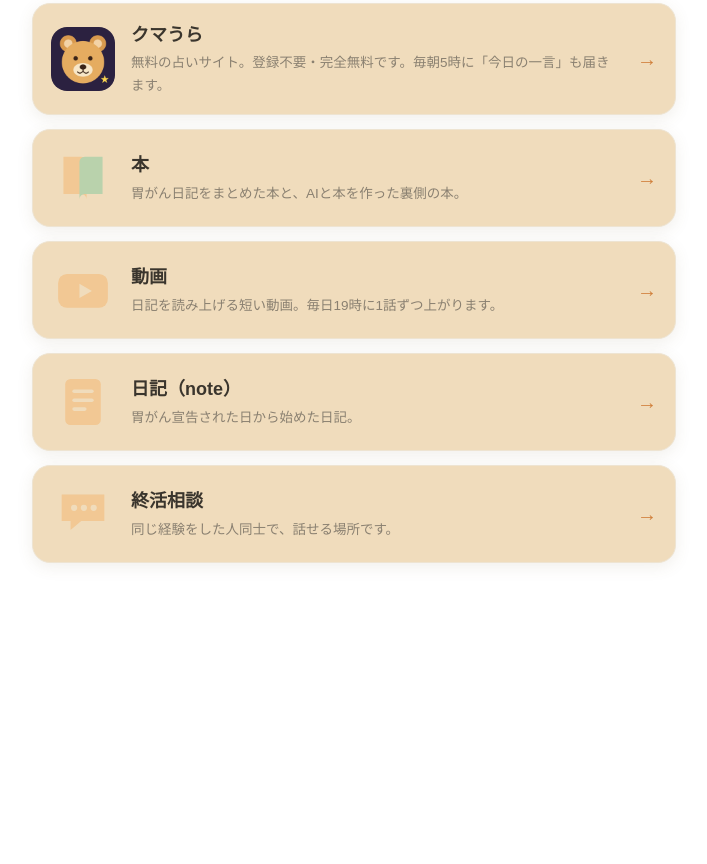
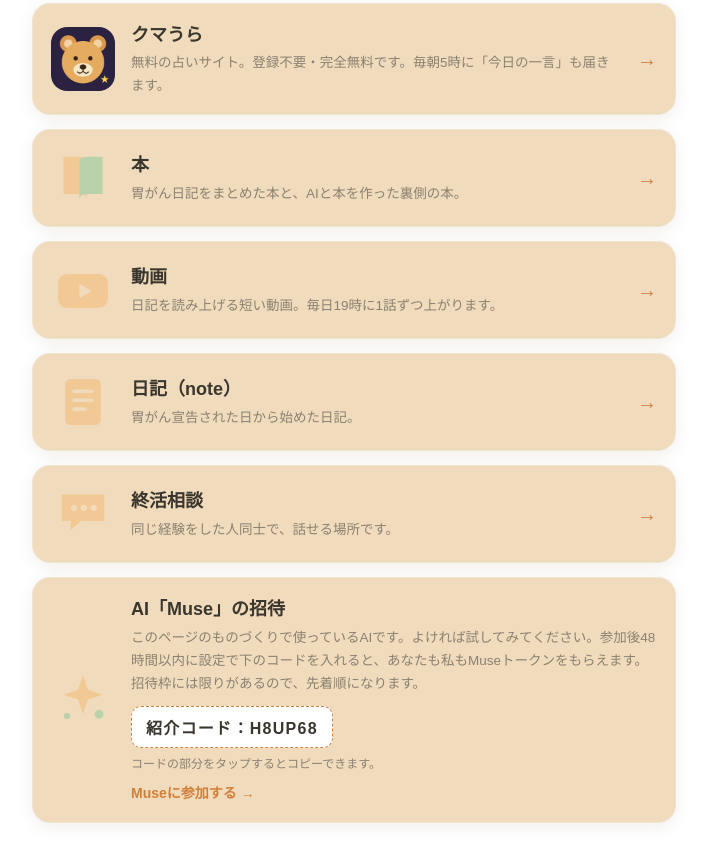
Before and after one commit to anshinsyukatu/works, a plain HTML site: page index.html in a window 1280 px wide. Shown: the part 298-1162 px from the top of the page, without its empty margins (286-993 px from the left). Before the commit the page ends 909 px from the top, so only its background shows below. Drawn offline with Linux system fonts and the light colour scheme.

Commit message:
Muse招待カードを追加

```diff
--- a/index.html
+++ b/index.html
@@ -71,7 +71,32 @@
 <span class="card-go">→</span>
 </a>
 
+<div class="card card-invite">
+<div class="card-art" aria-hidden="true">
+<svg viewBox="0 0 72 72" width="64" height="64"><path d="M36 8 l5.5 16.5 L58 30 l-16.5 5.5 L36 52 l-5.5 -16.5 L14 30 l16.5 -5.5 z" class="art-body"/><circle cx="54" cy="52" r="5" class="art-body2"/><circle cx="18" cy="54" r="3.5" class="art-body2"/></svg>
+</div>
+<div class="card-body">
+<h2>AI「Muse」の招待</h2>
+<p>このページのものづくりで使っているAIです。よければ試してみてください。参加後48時間以内に設定で下のコードを入れると、あなたも私もMuseトークンをもらえます。招待枠には限りがあるので、先着順になります。</p>
+<button class="invite-code" id="copyCode" type="button" aria-label="紹介コード H8UP68 をコピーする">紹介コード：H8UP68</button>
+<p class="invite-note" id="copyNote">コードの部分をタップするとコピーできます。</p>
+<a class="invite-join" href="https://muse.ai/join">Museに参加する →</a>
+</div>
+</div>
+
 </section>
+
+<script>
+document.getElementById('copyCode').addEventListener('click', function () {
+  var note = document.getElementById('copyNote');
+  function done() { note.textContent = 'コード「H8UP68」をコピーしました。'; }
+  if (navigator.clipboard && navigator.clipboard.writeText) {
+    navigator.clipboard.writeText('H8UP68').then(done).catch(function () { note.textContent = '長押しで「H8UP68」をコピーしてください。'; });
+  } else {
+    note.textContent = '長押しで「H8UP68」をコピーしてください。';
+  }
+});
+</script>
 
 
 
--- a/style.css
+++ b/style.css
@@ -56,4 +56,33 @@ body {
 .card-body p { color: var(--sub); font-size: 13.5px; margin: 0; }
 .card-go { color: var(--accent); font-size: 20px; font-weight: 700; flex: none; }
 
+.card-invite { cursor: default; }
+.card-invite:hover { transform: none; }
+.invite-code {
+  display: inline-block;
+  margin-top: 10px;
+  padding: 8px 14px;
+  background: #ffffff;
+  border: 1px dashed var(--accent);
+  border-radius: 10px;
+  color: var(--ink);
+  font-size: 16px;
+  font-weight: 700;
+  letter-spacing: 0.08em;
+  font-family: inherit;
+  cursor: pointer;
+  user-select: all;
+  -webkit-user-select: all;
+}
+.invite-note { margin-top: 6px !important; font-size: 12px !important; }
+.invite-join {
+  display: inline-block;
+  margin-top: 8px;
+  color: var(--accent);
+  font-size: 14px;
+  font-weight: 700;
+  text-decoration: none;
+}
+.invite-join:hover, .invite-join:focus-visible { text-decoration: underline; }
+
 .foot { text-align: center; margin-top: 34px; color: var(--sub); font-size: 12.5px; }
```
